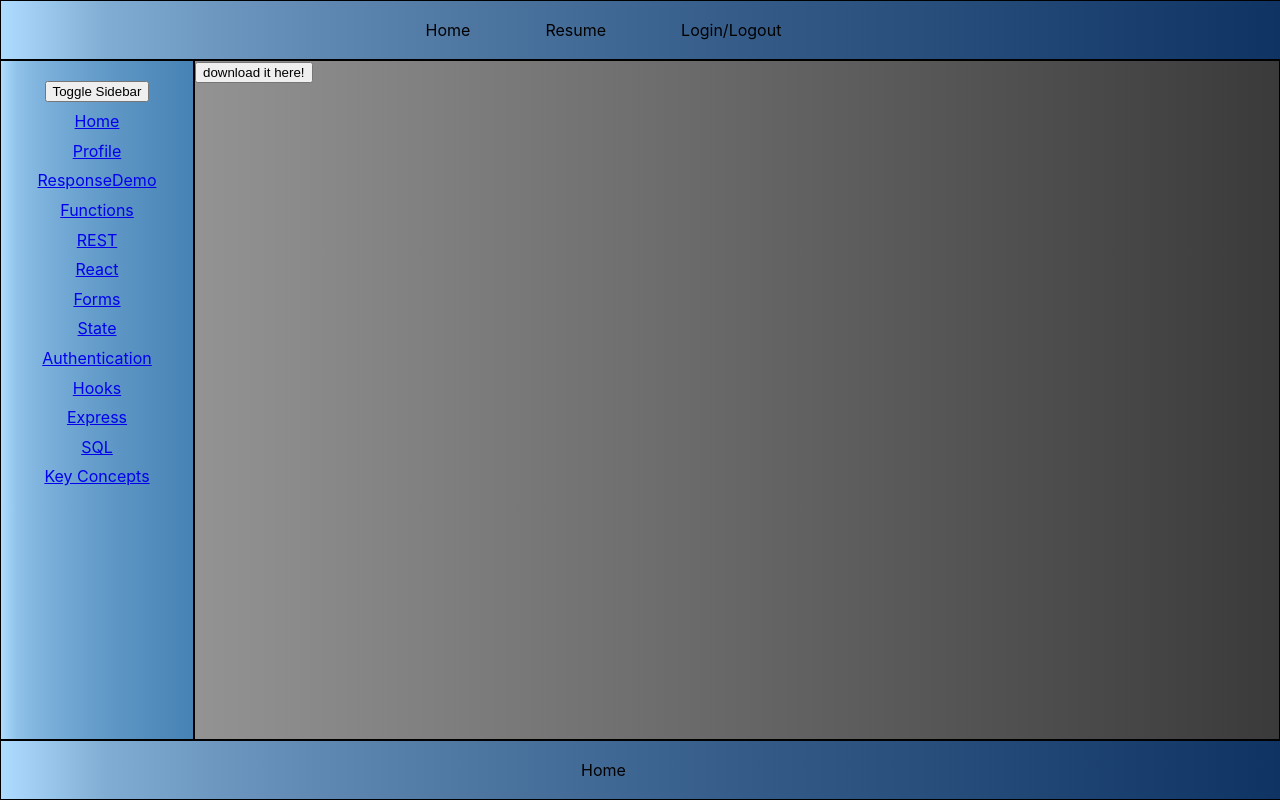
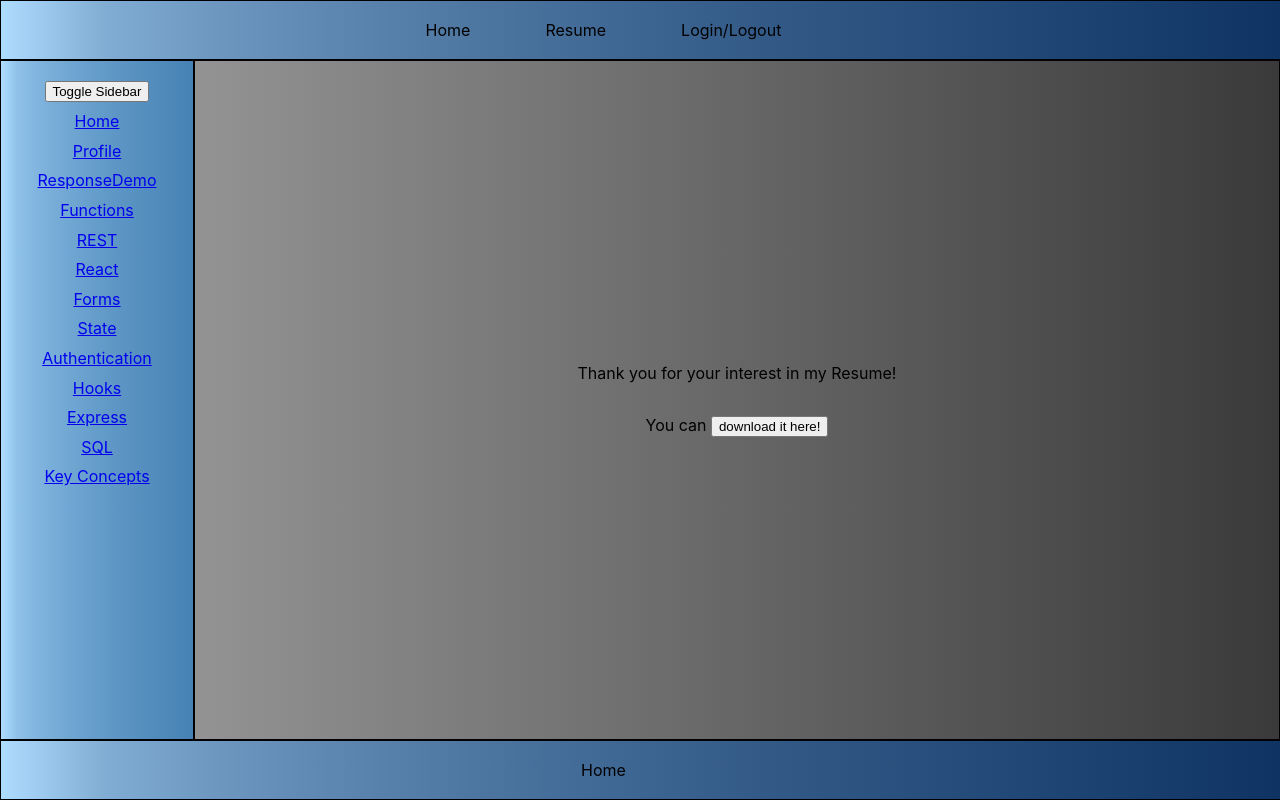
Before and after one commit to TheLogan2019/Logan-Brown-Skills-Demonstration, a React (Create React App) app: page /Resume in a window 1280 px wide. Built offline with nearby package versions, Linux system fonts and the light colour scheme.

Commit message:
Barebones resume page created

```diff
--- a/src/components/common/ResumeButton.js
+++ b/src/components/common/ResumeButton.js
@@ -14,7 +14,7 @@ const ResumeButton = () => {
       // Create a download link
       const downloadLink = document.createElement("a");
       downloadLink.href = window.URL.createObjectURL(blob);
-      downloadLink.download = "LoganBrownResume.pdf"; // Specify the desired file name
+      downloadLink.download = "LoganBrownResume.pdf";
 
       // Append the link to the document and trigger the click event
       document.body.appendChild(downloadLink);
--- a/src/components/pages/resume.js
+++ b/src/components/pages/resume.js
@@ -3,8 +3,9 @@ import ResumeButton from "../common/ResumeButton";
 
 function Resume() {
   return (
-    <div>
-      <ResumeButton />
+    <div className="Resume-Main-container">
+      <p>Thank you for your interest in my Resume!</p>
+      <p>You can {<ResumeButton />}</p>
     </div>
   );
 }
--- a/src/index.css
+++ b/src/index.css
@@ -162,3 +162,14 @@ code {
 /*end of right container*/
 
 /*end of landing page section */
+
+/*start of Resume section */
+
+.Resume-Main-container{
+  display: flex;
+  flex-direction: column;
+  width: 100%;
+  height: 100%;
+  justify-content: center;
+  align-items: center;
+}
```
